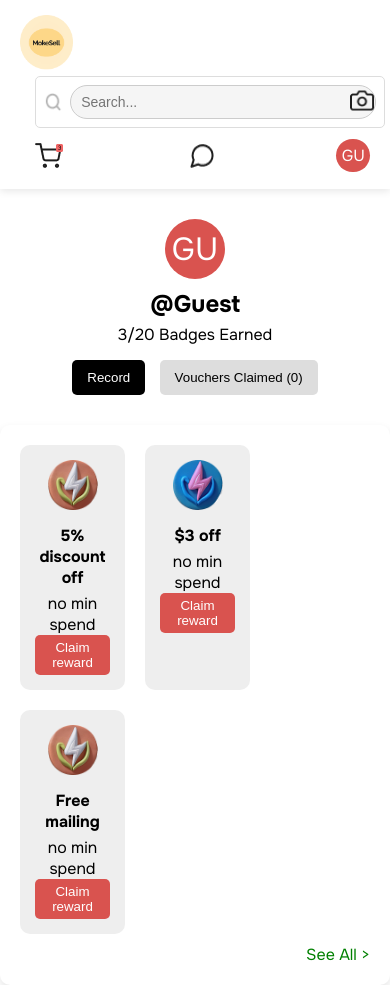
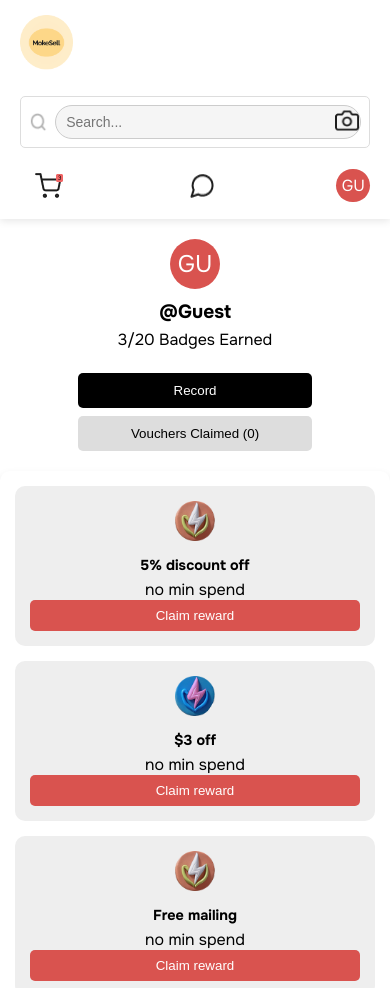
Before and after one commit to qixuaann/FED_ASSG2_S10269128F_S10268119C, a website: page html/rewards.html in a window 390 px wide. Shown: the top 988 px of the page. Drawn offline with Linux system fonts and the light colour scheme.

Commit message:
Update profile css

```diff
--- a/css/listings.css
+++ b/css/listings.css
@@ -250,10 +250,7 @@ hr {
     margin: 10px 0;
 }
 
-/* to remove during vid */
-.thumbnails {
-    display: none;
-}
+
 @media only screen and (max-width: 1200px) {
     .product-page {
         max-width: 100%;
--- a/css/rewards.css
+++ b/css/rewards.css
@@ -149,3 +149,91 @@ h2 {
     margin-top: 10px;
     color: green;
 }
+
+@media (max-width: 768px) {
+    body {
+        padding: 0;
+        margin: 0;
+    }
+
+    /* Navbar adjustments */
+    .navbar {
+        flex-direction: column;
+        align-items: flex-start;
+        padding: 10px;
+    }
+
+    .logo {
+        margin-bottom: 10px;
+    }
+
+    .search-bar {
+        width: 100%;
+        margin: 10px 0;
+    }
+
+    .nav-icons {
+        gap: 10px;
+    }
+
+    .profile-icon {
+        padding: 6px 10px;
+    }
+
+    .profile {
+        margin: 20px auto;
+    }
+
+    .avatar {
+        width: 50px;
+        height: 50px;
+        font-size: 1.5rem;
+    }
+
+    h2 {
+        font-size: 1.2rem;
+    }
+
+    .toggle-buttons {
+        flex-direction: column;
+    }
+
+    .toggle-buttons button {
+        width: 60%;
+        margin: 0;
+        margin-top: 8px;
+    }
+
+    .rewards {
+        padding: 15px;
+        max-width: 100%;
+    }
+
+    .reward-grid {
+        flex-direction: column;
+        gap: 15px;
+    }
+
+    .reward {
+        width: 100%;
+    }
+
+    .reward img {
+        width: 40px;
+        height: 40px;
+    }
+
+    .reward h4 {
+        font-size: 0.9rem;
+    }
+
+    .claim-btn, .claimed-btn {
+        width: 100%;
+        padding: 8px;
+    }
+
+    .see-all {
+        text-align: center;
+        margin-top: 15px;
+    }
+}
```
Also changed, not shown: css/cart.css (+5 -4 lines), css/profile.css (+3 -11 lines).
